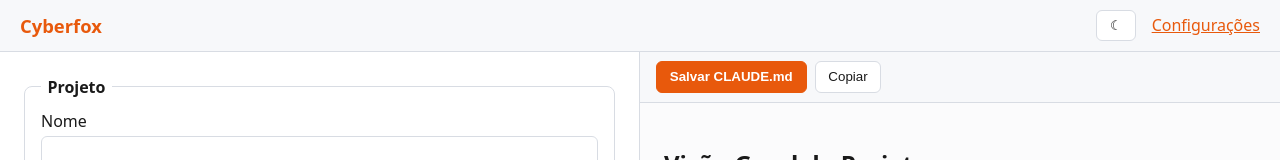
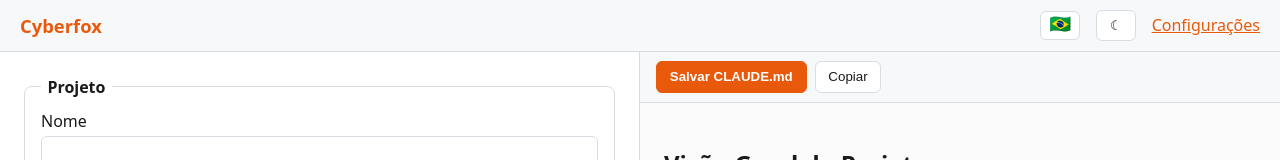
Before and after one commit to romulofer/cyberfox_web, a SvelteKit app: page / in a window 1280 px wide. Shown: the top 160 px of the page. Built offline with nearby package versions, Linux system fonts and the light colour scheme.

Commit message:
feat: language toggle in header with BR/US flags

```diff
--- a/src/lib/stores/settings.svelte.ts
+++ b/src/lib/stores/settings.svelte.ts
@@ -44,6 +44,10 @@ export class SettingsStore {
 		this.persist();
 	}
 
+	toggleLanguage() {
+		this.setLanguage(this.language === 'en' ? 'ptBR' : 'en');
+	}
+
 	setTheme(theme: Theme) {
 		this.theme = theme;
 		this.persist();
--- a/src/routes/+layout.svelte
+++ b/src/routes/+layout.svelte
@@ -22,6 +22,16 @@
 <header class="app-header">
 	<a class="brand" href={resolve('/')}>Cyberfox</a>
 	<nav>
+		<button
+			type="button"
+			class="flag"
+			data-testid="language-toggle"
+			title={settings.language === 'en' ? 'Mudar para Português' : 'Switch to English'}
+			aria-label={settings.language === 'en' ? 'Mudar para Português' : 'Switch to English'}
+			onclick={() => settings.toggleLanguage()}
+		>
+			{settings.language === 'en' ? '🇺🇸' : '🇧🇷'}
+		</button>
 		<button type="button" data-testid="theme-toggle" onclick={() => settings.toggleTheme()}>
 			{settings.theme === 'dark' ? '☀' : '☾'}
 		</button>
@@ -53,4 +63,9 @@
 		align-items: center;
 		gap: 1rem;
 	}
+	.flag {
+		font-size: 1.1rem;
+		line-height: 1;
+		padding: 0.3rem 0.5rem;
+	}
 </style>
```
Also changed, not shown: 1 other file (tests, documents, lock files or other folders).
